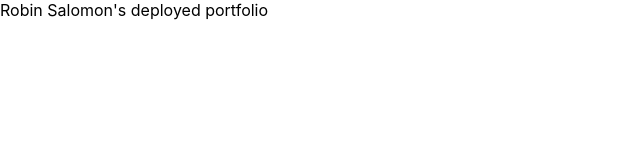
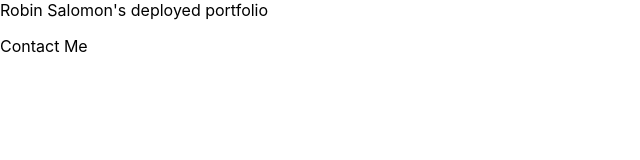
Before and after one commit to rsalomon1/rsalomon1.github.io, a React (Create React App) app in the folder robin-portfolio/: page /#/ in a window 1280 px wide. Shown: the top 160 px of the page, without its empty margins (0-640 px from the left). Built offline with nearby package versions, Linux system fonts and the light colour scheme.

Commit message:
Added Contact Me link

```diff
--- a/robin-portfolio/src/Router.jsx
+++ b/robin-portfolio/src/Router.jsx
@@ -1,11 +1,13 @@
 import React from "react";
 import LandingPage from "./components/LandingPage";
 import { Route, Routes } from "react-router-dom";
+import ContactMe from "./components/ContactMe";
 
 function Router() {
   return (
     <Routes>
       <Route path="/" element={<LandingPage />} />
+      <Route path="/contact" element={<ContactMe />} />
     </Routes>
   );
 }
--- /dev/null
+++ b/robin-portfolio/src/components/ContactMe.jsx
@@ -0,0 +1,9 @@
+import React from 'react'
+
+function ContactMe() {
+  return (
+    <div>I can be reached at ...</div>
+  )
+}
+
+export default ContactMe
--- a/robin-portfolio/src/components/LandingPage.jsx
+++ b/robin-portfolio/src/components/LandingPage.jsx
@@ -1,8 +1,13 @@
 import React from 'react'
+import { useNavigate, Link } from 'react-router-dom'
 
 function LandingPage() {
+    const navigate = useNavigate();
   return (
+    <div>
     <div>Robin Salomon's deployed portfolio</div>
+    <p onClick={() => navigate("/contact")}>Contact Me</p>
+    </div>
   )
 }
 
```
